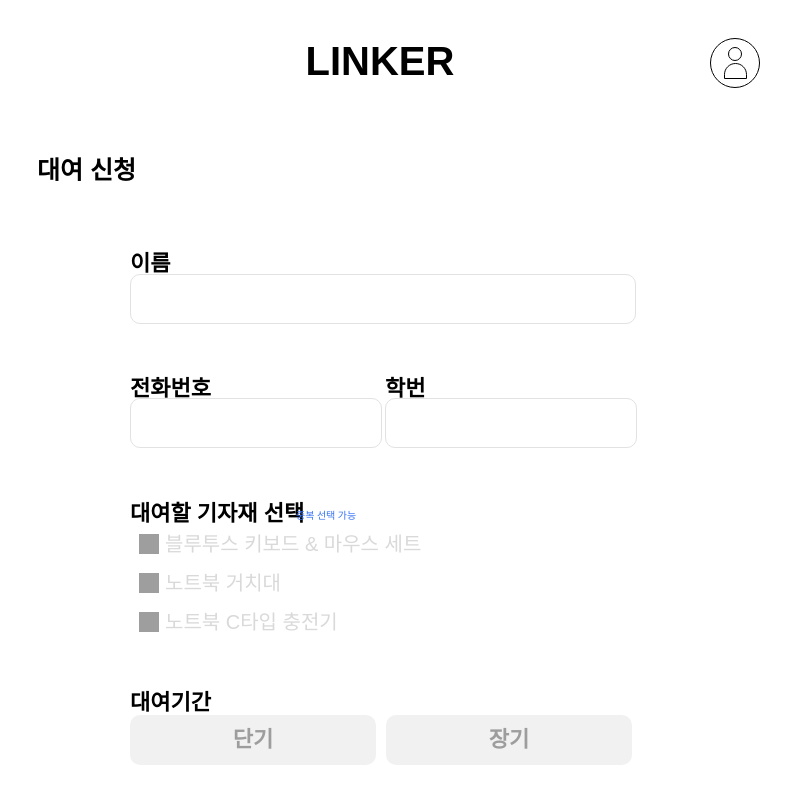
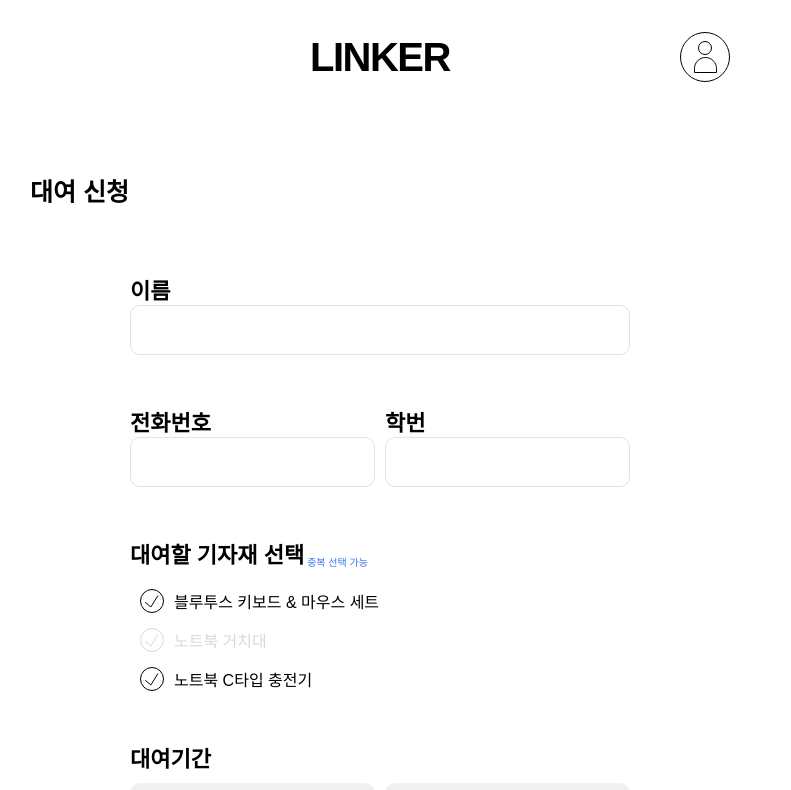
Before and after one commit to KU-CSE-LINK/Linker-Frontend, a React (Vite) app: page /rental in a window 1280 px wide. Shown: the top 790 px of the page, without its empty margins (28-819 px from the left). Built offline with nearby package versions, Linux system fonts and the light colour scheme; grey boxes are pictures that could not be loaded; a web font is replaced by a local one.

Commit message:
Refactor rental page

```diff
--- a/src/pages/rental/Rental.jsx
+++ b/src/pages/rental/Rental.jsx
@@ -1,88 +1,88 @@
-import { useState } from 'react';
+import { createRef } from 'react';
 import {
-  ApplyButton,
-  BoldText,
   ButtonContainer,
-  ChoiceContainer,
-  ChoiceLabel,
-  ChoiceText,
-  ChoiceWrapper,
+  CheckboxContainer,
   Container,
-  HiddenCheckbox,
+  DescriptionText,
+  EquipmentContainer,
+  EquipmentTitleContainer,
   HiddenRadio,
-  Host,
-  Logo,
-  NameInput,
-  PhoneInput,
-  ProfileImg,
-  StdIdInput,
-  StyledLabel,
+  InputContainer,
+  InputPanel,
+  RadioLabel,
+  SubButtonContainer,
+  SubContainer,
+  SubmitButton,
+  SubTitleText,
   TitleText,
 } from './Rental.styles';
-import Profile from '../../assets/profileIcon.svg';
-import Checked from '../../assets/checked.svg';
-import UnChecked from '../../assets/unchecked.svg';
+import CustomCheckBox from '../../components/input/CustomCheckBox.jsx';
+import InputWithLabel from '../../components/input/InputWithLabel.jsx';
+import Header from '../../components/header/Header.jsx';
+import Footer from '../../components/footer/footer.jsx';
 
-const dummyGoods = [
-  { id: 1, name: '블루투스 키보드 & 마우스 세트' },
-  { id: 2, name: '노트북 거치대' },
-  { id: 3, name: '노트북 C타입 충전기' },
+const dummyEquipments = [
+  { id: 1, name: '블루투스 키보드 & 마우스 세트', totalStock: 10, availableStock: 5 },
+  { id: 2, name: '노트북 거치대', totalStock: 5, availableStock: 0 },
+  { id: 3, name: '노트북 C타입 충전기', totalStock: 5, availableStock: 5 },
 ];
 
 const Rental = () => {
-  const [selectedEquipments, setSelectedEquipments] = useState(dummyGoods.reduce((acc, item) => ({ ...acc, [item.id]: false }), {}));
-
-  const handleChoiceClick = (id) => {
-    setSelectedEquipments((prevState) => ({
-      ...prevState,
-      [id]: !prevState[id],
-    }));
-  };
+  const equipmentRefs = dummyEquipments.map(() => createRef());
+  const nameInputRef = createRef();
+  const phoneInputRef = createRef();
+  const studentIdInputRef = createRef();
 
   return (
     <Container>
-      <Logo>
-        LINKER
-        <ProfileImg src={Profile} alt="프로필아이콘" />
-      </Logo>
+      <Header />
       <TitleText>대여 신청</TitleText>
 
-      <BoldText style={{ position: 'absolute', top: '237px', left: '150px' }}>이름</BoldText>
-      <NameInput type="text" />
+      <SubContainer>
+        <InputContainer>
+          <InputPanel fill={2}>
+            <InputWithLabel text={'이름'} ref={nameInputRef} />
+          </InputPanel>
+          <InputPanel>
+            <InputWithLabel text={'전화번호'} ref={phoneInputRef} />
+          </InputPanel>
+          <InputPanel>
+            <InputWithLabel text={'학번'} ref={studentIdInputRef} />
+          </InputPanel>
+        </InputContainer>
 
-      <BoldText style={{ position: 'absolute', top: '362px', left: '150px' }}>전화번호</BoldText>
-      <PhoneInput type="text" />
+        <EquipmentContainer>
+          <EquipmentTitleContainer>
+            <SubTitleText>대여할 기자재 선택</SubTitleText>
+            <DescriptionText>중복 선택 가능</DescriptionText>
+          </EquipmentTitleContainer>
+          <CheckboxContainer>
+            {dummyEquipments.map((item, index) => (
+              <CustomCheckBox key={item.id} equipment={item} ref={equipmentRefs[index]} />
+            ))}
+          </CheckboxContainer>
+        </EquipmentContainer>
 
-      <BoldText style={{ position: 'absolute', top: '362px', left: '405px' }}>학번</BoldText>
-      <StdIdInput type="text" />
+        <ButtonContainer>
+          <SubTitleText>대여기간</SubTitleText>
+          <SubButtonContainer>
+            <HiddenRadio type="radio" name="rentalPeriod" id="short" />
+            <RadioLabel htmlFor="short">단기</RadioLabel>
 
-      <BoldText style={{ position: 'absolute', top: '487px', left: '150px' }}>대여할 기자재 선택</BoldText>
-      <span className="choice-desc">중복 선택 가능</span>
+            <HiddenRadio type="radio" name="rentalPeriod" id="long" />
+            <RadioLabel htmlFor="long">장기</RadioLabel>
+          </SubButtonContainer>
+        </ButtonContainer>
 
-      <ChoiceWrapper>
-        {dummyGoods.map((item) => (
-          <ChoiceContainer key={item.id}>
-            <HiddenCheckbox type="checkbox" id={`equipment-${item.id}`} checked={selectedEquipments[item.id]} onChange={() => handleChoiceClick(item.id)} />
-            <ChoiceLabel htmlFor={`equipment-${item.id}`}>
-              <img src={selectedEquipments[item.id] ? Checked : UnChecked} alt="체크" />
-              <ChoiceText selected={selectedEquipments[item.id]}>{item.name}</ChoiceText>
-            </ChoiceLabel>
-          </ChoiceContainer>
-        ))}
-      </ChoiceWrapper>
-
-      <BoldText style={{ position: 'absolute', top: '676px', left: '150px' }}>대여기간</BoldText>
-
-      <ButtonContainer>
-        <HiddenRadio type="radio" name="rentalPeriod" id="short" />
-        <StyledLabel htmlFor="short">단기</StyledLabel>
-
-        <HiddenRadio type="radio" name="rentalPeriod" id="long" />
-        <StyledLabel htmlFor="long">장기</StyledLabel>
-      </ButtonContainer>
-
-      <ApplyButton>대여 신청하기</ApplyButton>
-      <Host>제6대 컴퓨터공학부 학생회 LINK</Host>
+        <SubmitButton
+          onClick={() => {
+            console.log(equipmentRefs.map((ref) => ref.current?.checked));
+          }}
+        >
+          대여 신청하기
+        </SubmitButton>
+      </SubContainer>
+      <Footer />
     </Container>
   );
 };
--- a/src/pages/rental/Rental.styles.jsx
+++ b/src/pages/rental/Rental.styles.jsx
@@ -1,92 +1,71 @@
 import styled from 'styled-components';
 
 export const Container = styled.div`
-  position: relative;
+  display: flex;
+  flex-direction: column;
   width: 800px;
-  height: 1067px;
-
-  .choice-desc {
-    position: absolute;
-    top: 499px;
-    left: 316px;
-    color: #3773f5;
-    font-family: Pretendard;
-    font-size: 10px;
-    font-style: normal;
-    font-weight: 300;
-  }
-`;
-
-export const Logo = styled.div`
-  position: relative;
-  padding-top: 31px;
-  text-align: center;
-  color: #000;
-  font-size: 40px;
-  font-weight: 900;
-`;
-
-export const ProfileImg = styled.img`
-  position: absolute;
-  top: 30px;
-  right: 20px;
-  cursor: pointer;
+  padding: 0 50px;
+  gap: 65px;
+  box-sizing: border-box;
 `;
 
 export const TitleText = styled.span`
-  position: absolute;
-  top: 142px;
-  left: 57px;
-  color: #000;
   font-size: 25px;
   font-weight: 700;
 `;
 
-export const BoldText = styled.span`
-  color: #000;
+export const SubTitleText = styled.span`
   font-size: 22px;
-  font-weight: 600;
+  font-weight: 700;
 `;
 
-export const NameInput = styled.input`
-  width: 500px;
-  position: absolute;
-  top: 266px;
-  left: 150px;
-  border: 1px solid #e2e2e2;
-  border-radius: 10px;
-  height: 46px;
-  outline: none;
-
-  &:focus {
-    border: 1px solid rgba(55, 115, 245, 0.5);
-  }
+export const DescriptionText = styled.span`
+  font-size: 10px;
+  font-weight: 300;
+  color: #3773f5;
 `;
 
-export const PhoneInput = styled(NameInput)`
-  width: 246px;
-  top: 390px;
-  left: 150px;
+export const SubContainer = styled.div`
+  display: flex;
+  flex-direction: column;
+  justify-content: center;
+  align-items: center;
+  gap: 50px;
 `;
 
-export const StdIdInput = styled(NameInput)`
-  width: 246px;
-  top: 390px;
-  left: 405px;
+export const InputContainer = styled.div`
+  display: grid;
+  width: 500px;
+  grid-template-rows: 1fr 1fr;
+  grid-template-columns: 1fr 1fr;
+  grid-column-gap: 10px;
+  grid-row-gap: 50px;
 `;
 
-export const ChoiceWrapper = styled.div`
-  position: absolute;
-  top: 524px;
-  left: 159px;
+export const InputPanel = styled.div`
+  grid-column: ${({ fill = 1 }) => `${fill} span / ${fill} span`};
 `;
 
-export const ChoiceContainer = styled.div`
+export const EquipmentContainer = styled.div`
   display: flex;
-  gap: 6px;
-  height: 24px;
-  margin-bottom: 15px;
-  cursor: pointer;
+  flex-direction: column;
+  justify-content: start;
+  width: 500px;
+  gap: 10px;
+`;
+
+export const EquipmentTitleContainer = styled.div`
+  display: flex;
+  align-items: end;
+  gap: 3px;
+`;
+
+export const CheckboxContainer = styled.div`
+  display: flex;
+  flex-direction: column;
+  gap: 15px;
+  padding-top: 10px;
+  padding-left: 10px;
 `;
 
 export const ChoiceText = styled.p`
@@ -98,35 +77,23 @@ export const ChoiceText = styled.p`
 `;
 
 export const ButtonContainer = styled.div`
-  position: absolute;
-  top: 707px;
-  left: 150px;
   display: flex;
-  width: 502px;
+  flex-direction: column;
+  width: 500px;
   gap: 10px;
 `;
 
-export const HiddenCheckbox = styled.input`
-  display: none;
+export const SubButtonContainer = styled.div`
+  display: flex;
+  justify-content: space-between;
+  gap: 10px;
 `;
 
 export const HiddenRadio = styled.input`
   display: none;
 `;
 
-export const ChoiceLabel = styled.label`
-  display: flex;
-  align-items: center;
-  gap: 6px;
-  cursor: pointer;
-
-  img {
-    width: 20px;
-    height: 20px;
-  }
-`;
-
-export const StyledLabel = styled.label`
+export const RadioLabel = styled.label`
   display: flex;
   align-items: center;
   justify-content: center;
@@ -149,10 +116,7 @@ export const StyledLabel = styled.label`
   }
 `;
 
-export const ApplyButton = styled.div`
-  position: absolute;
-  top: 870px;
-  left: 210px;
+export const SubmitButton = styled.div`
   width: 380px;
   height: 60px;
   text-align: center;
@@ -164,13 +128,3 @@ export const ApplyButton = styled.div`
   line-height: 60px;
   cursor: pointer;
 `;
-
-export const Host = styled.div`
-  position: absolute;
-  width: 100%;
-  text-align: center;
-  bottom: 34px;
-  color: #dbdbdb;
-  font-size: 15px;
-  font-weight: 400;
-`;
```
